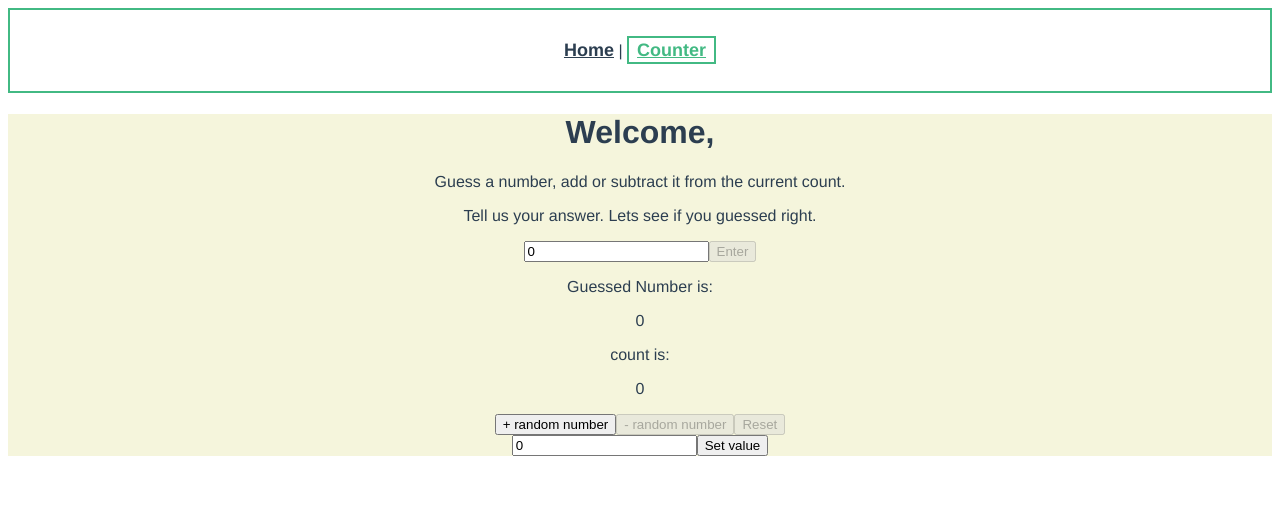
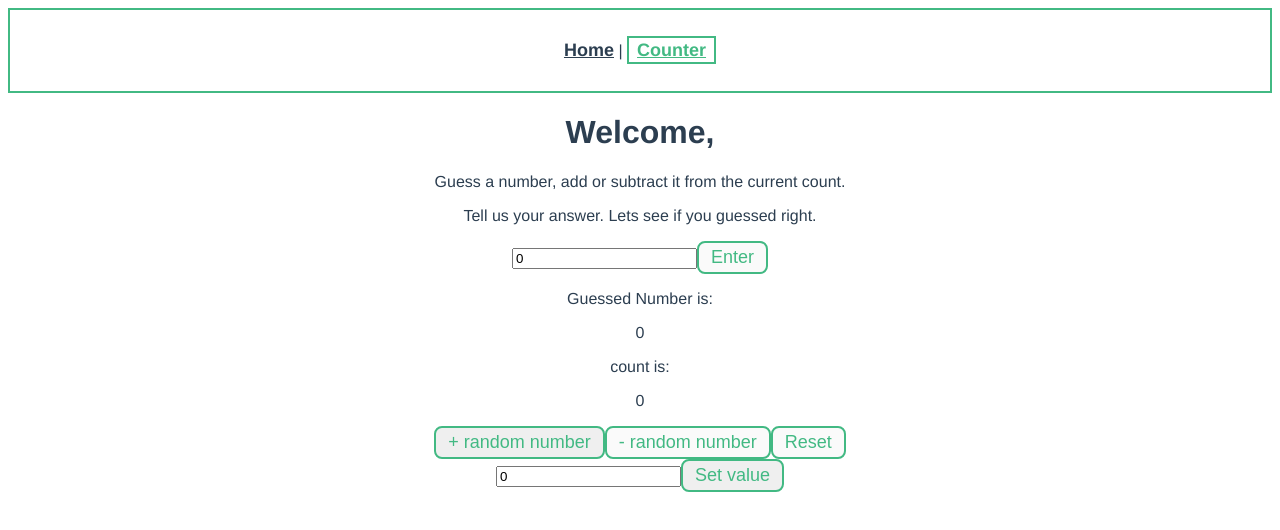
Before and after one commit to Annalartey/Altschool-third-sem-exams, a Vue app: page /counter in a window 1280 px wide. Shown: the top 530 px of the page. Built offline with nearby package versions, Linux system fonts and the light colour scheme.

Commit message:
added css

```diff
--- a/src/components/Counter.vue
+++ b/src/components/Counter.vue
@@ -71,6 +71,18 @@
       color: #42b983;
     }
     .main{
-      background-color: beige;
+
     }
+    button{
+  color: #42b983;
+  border: solid 2px #42b983 ;
+  border-radius: 8px;
+  padding: 4px 12px;
+  font-size: large;
+ }
+ button:hover{
+  color: #ffffff;
+  background-color: #42b983;
+  cursor: pointer;
+ }
     </style>
--- a/src/views/HomeView.vue
+++ b/src/views/HomeView.vue
@@ -4,7 +4,7 @@
     <h1>Rules of the game</h1>
     <p>Step 1. Guess a random number</p>
     <p>Step 2. Add or subtract the random number from the current count.</p>
-    <p>Step 3. You can set number of your choice as the current count (this is optional) before subtracting or adding your random number.</p>
+    <p>Step 3. You can set any number of your choice as the current count (this is optional) before subtracting or adding your random number.</p>
     <p>Step 4. Let us know the answer</p>
     <p>Step 5. Click on + or - depending on what you did in step 2.</p>
     <p>Step 6. If the random number added to or subtracted from counter matches what you had in mind, you win. </p>
```
